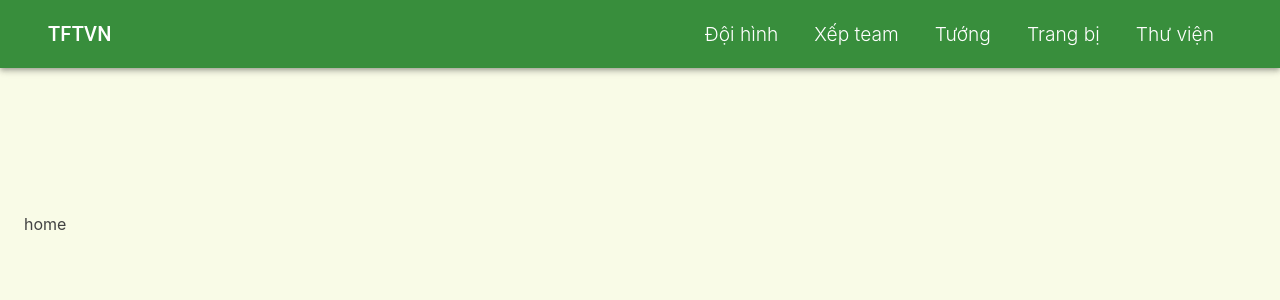
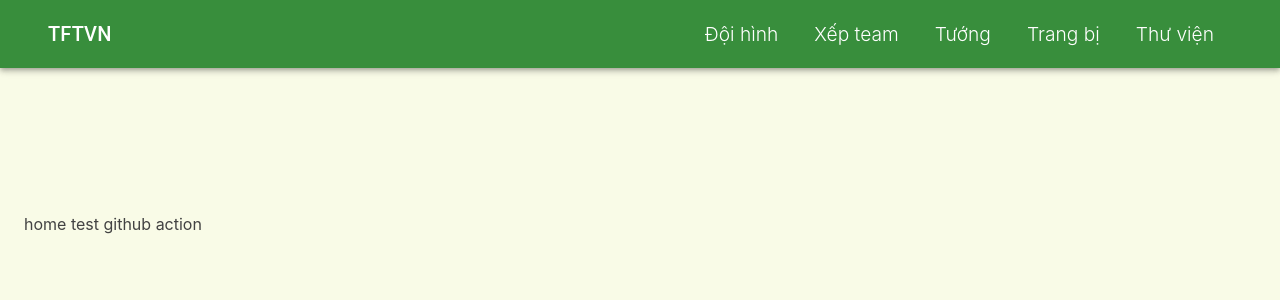
Before and after one commit to suto-tftvn/suto-tftvn.github.io, a React (Create React App) app: page / in a window 1280 px wide. Shown: the top 300 px of the page. Built offline with nearby package versions, Linux system fonts and the light colour scheme.

Commit message:
test github action deploy

```diff
--- a/src/pages/home/index.js
+++ b/src/pages/home/index.js
@@ -4,7 +4,7 @@ export default function Home(props) {
   console.log(props);
   return (
       <div>
-          home
+          home test github action
       </div>
   );
 }
```
